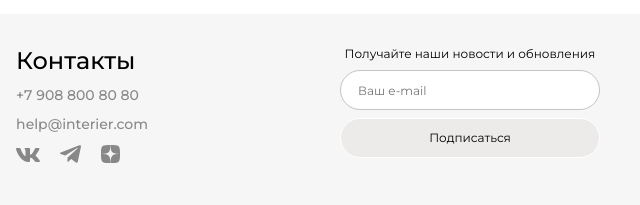
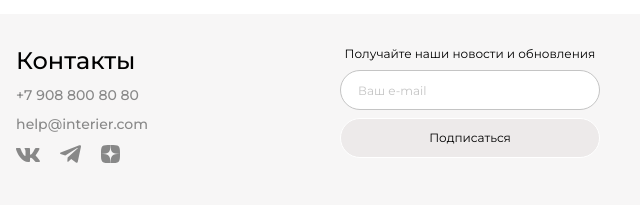
Before and after one commit to MarinaAlPu/My_first_site_online_shop, a plain HTML site: page index.html in a window 1280 px wide. Shown: the part 3338-3543 px from the top of the page, 640-1280 px from the left. Drawn offline with nearby package versions, Linux system fonts and the light colour scheme; files that its build step writes are made by us from their sources.

Commit message:
Add text color for subscribe form input placeholder

```diff
--- a/style.scss
+++ b/style.scss
@@ -415,6 +415,10 @@ header {
   height: 40px;
   padding-left: 17px;
   padding-right: 17px;
+
+  &::placeholder {
+    color: #C4C4C4;
+  }
 }
 
 .subscribe-form__button {
```
Lines whose indentation alone changed are shown as unchanged.
